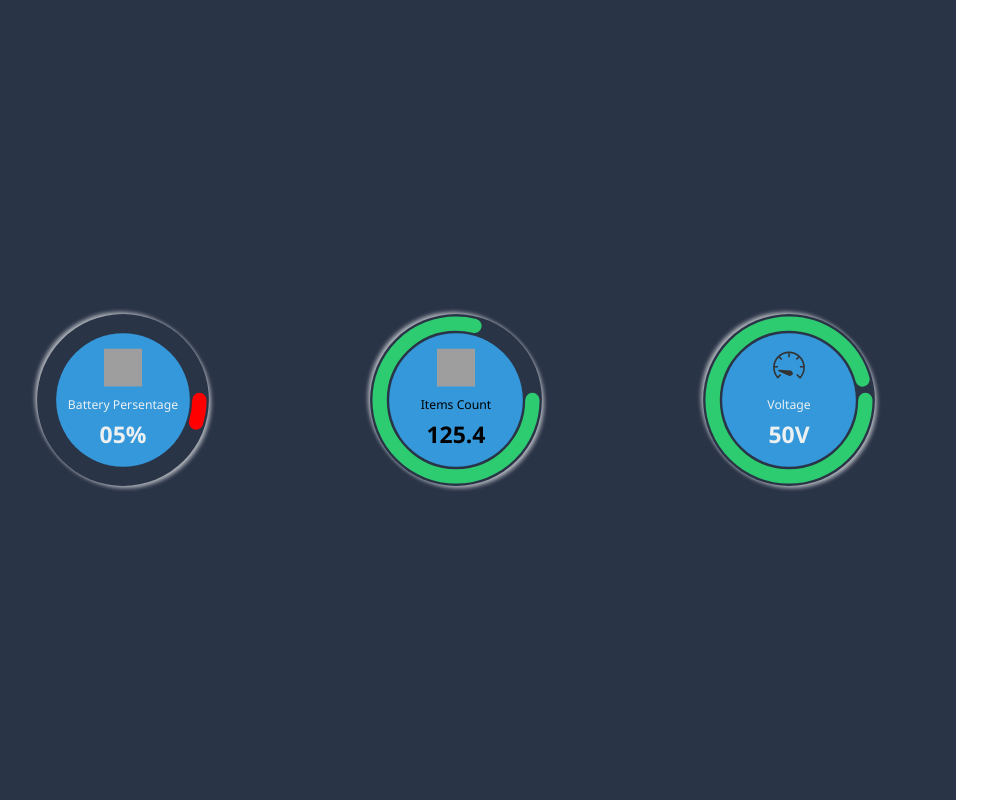
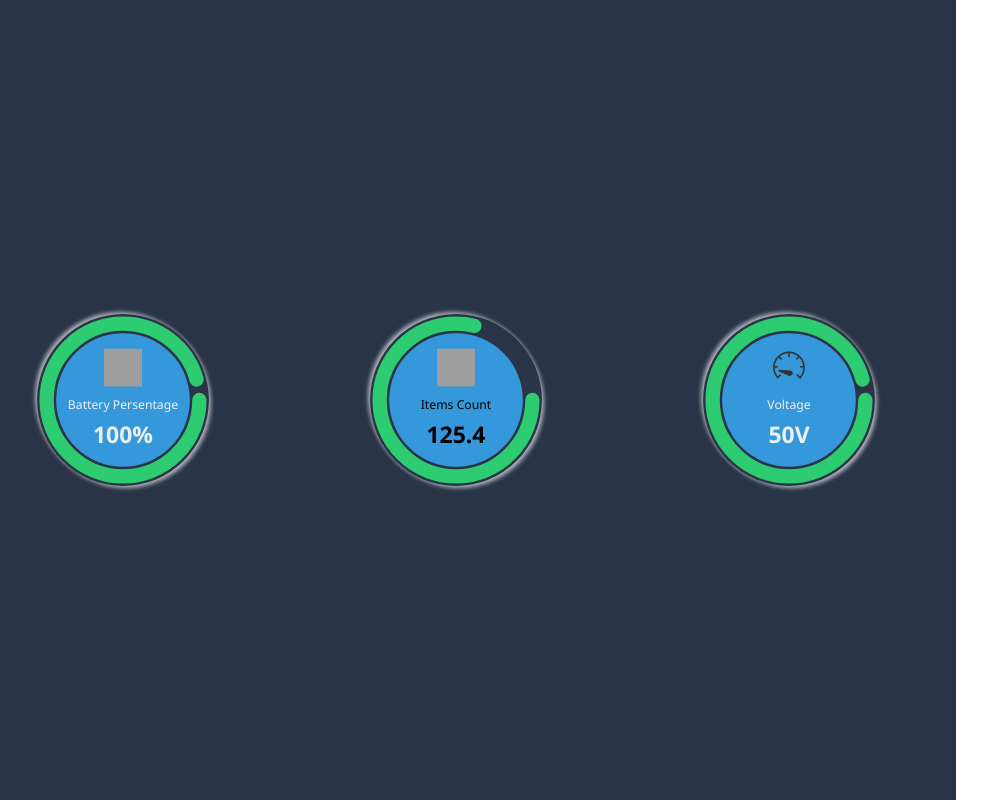
Before and after one commit to AlokPrasanna/circular-progress-bar, a React (Vite) app: page / in a window 1280 px wide. Shown: the whole page, without its empty margins (44-1031 px from the left). Built offline with nearby package versions, Linux system fonts and the light colour scheme; grey boxes are pictures that could not be loaded.

Commit message:
Mofified Circular Progress bar sass file

```diff
--- a/src/App.tsx
+++ b/src/App.tsx
@@ -7,7 +7,7 @@ function App() {
     <div className='body'>
       <div>
         <CircularProgressBar
-          CurrentValue={5}
+          CurrentValue={100}
           StartValue={0}
           EndValue={100}
           LowValue={20}
--- a/src/Comonents/CircularProgressBar/CircularProgressBar.tsx
+++ b/src/Comonents/CircularProgressBar/CircularProgressBar.tsx
@@ -117,8 +117,8 @@ const CircularProgressBar: React.FC<CircularProgressBarProps> = ({
           <div className='title' style={{color: TextColor ? TextColor : "#ffffff" }}>{Title}</div>
           <div className="current-value" style={{color: TextColor ? TextColor : "#ffffff" }}>{ShowCurrentValue ?
              (ShowCurrentValue - Math.floor(ShowCurrentValue) === 0 ? parseInt(ShowCurrentValue.toFixed(0)) < 10
-             ? "0" + ShowCurrentValue.toFixed(0)
-             : ShowCurrentValue.toFixed(0) : ShowCurrentValue.toFixed(1)) : "0"}
+             ? "0" + ShowCurrentValue
+             : ShowCurrentValue : ShowCurrentValue.toFixed(1)) : "0"}
              {Units ? Units: null}</div>
         </div>
       </div>
```
